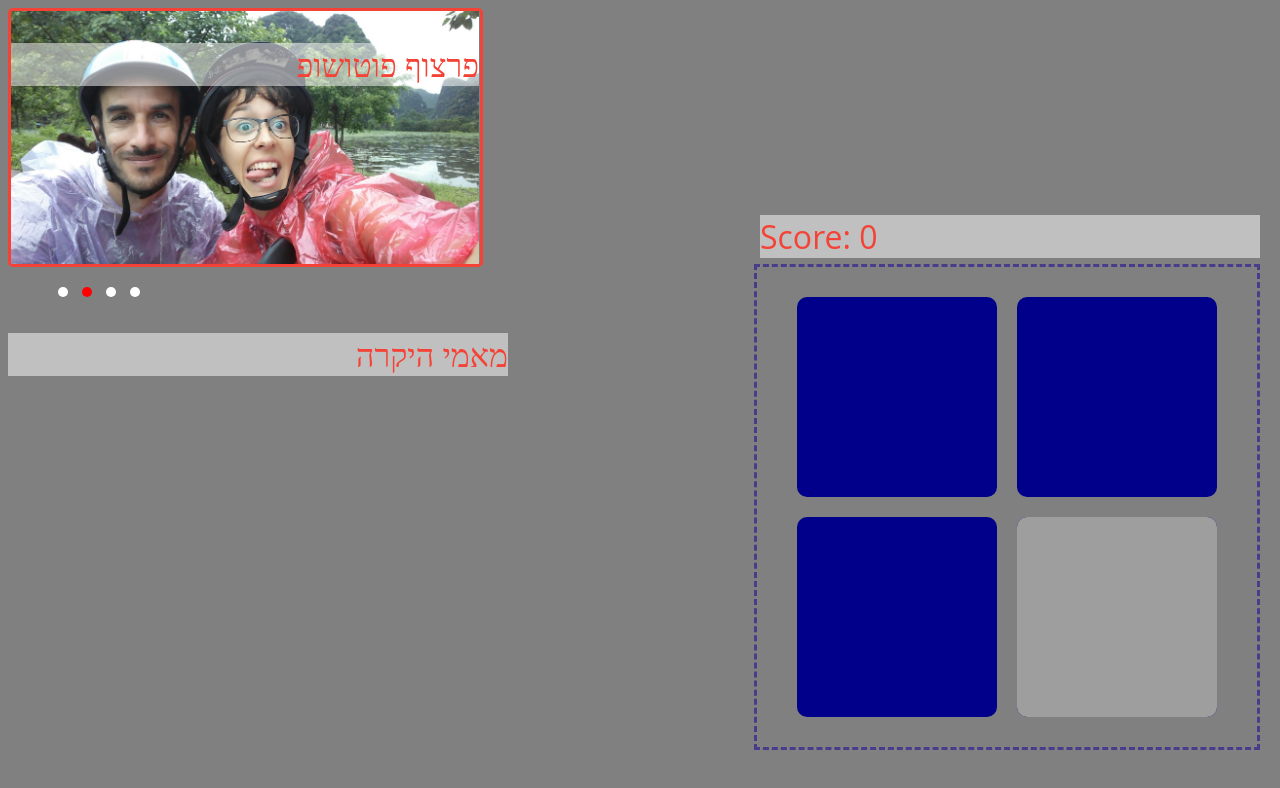
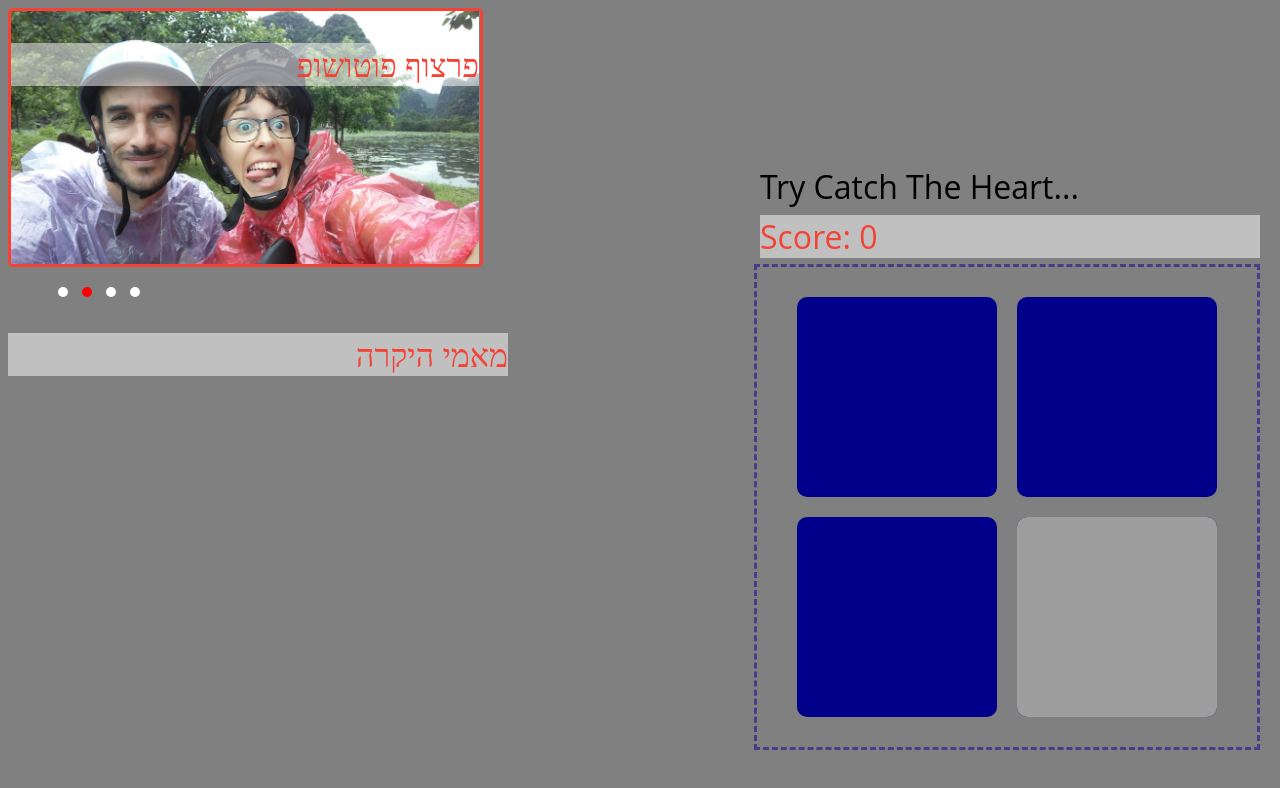
Before and after one commit to gadi246/bd30, a plain HTML site: page index.html in a window 1280 px wide. Drawn offline with Linux system fonts and the light colour scheme; grey boxes are pictures that could not be loaded.

Commit message:
some more

```diff
--- a/index.html
+++ b/index.html
@@ -4,7 +4,7 @@
   <meta charset="UTF-8">
   <title>HAPPY BIRTHDAY!</title>
   <link rel="stylesheet" href="main.css">
-  <link rel="icon" href="">
+  <link rel="icon" href="https://upload.wikimedia.org/wikipedia/commons/thumb/f/f1/Heart_coraz%C3%B3n.svg/2000px-Heart_coraz%C3%B3n.svg.png">
 </head>
 <body>
 <div class="wrapper">
@@ -33,6 +33,7 @@
 </ul>
   <p class="congrats">מאמי היקרה</p>
 </div>
+<p class="instructions">Try Catch The Heart...</p>
 <p class="hbd">Happy Birthday!</p>
 <p class="score">Score: 0</p>
 <div class="game">
--- a/main.css
+++ b/main.css
@@ -292,6 +292,16 @@ section {
     /*animation-name: paused !important;*/
 /*}*/
 /*catch the red*/
+.instructions {
+    width: 500px;
+    position: absolute;
+    right: 20px;
+    bottom: 560px;
+    text-align: left;
+    background: transparent;
+    color: black;
+
+}
 .score,
 .hbd{
     width: 500px;
```
